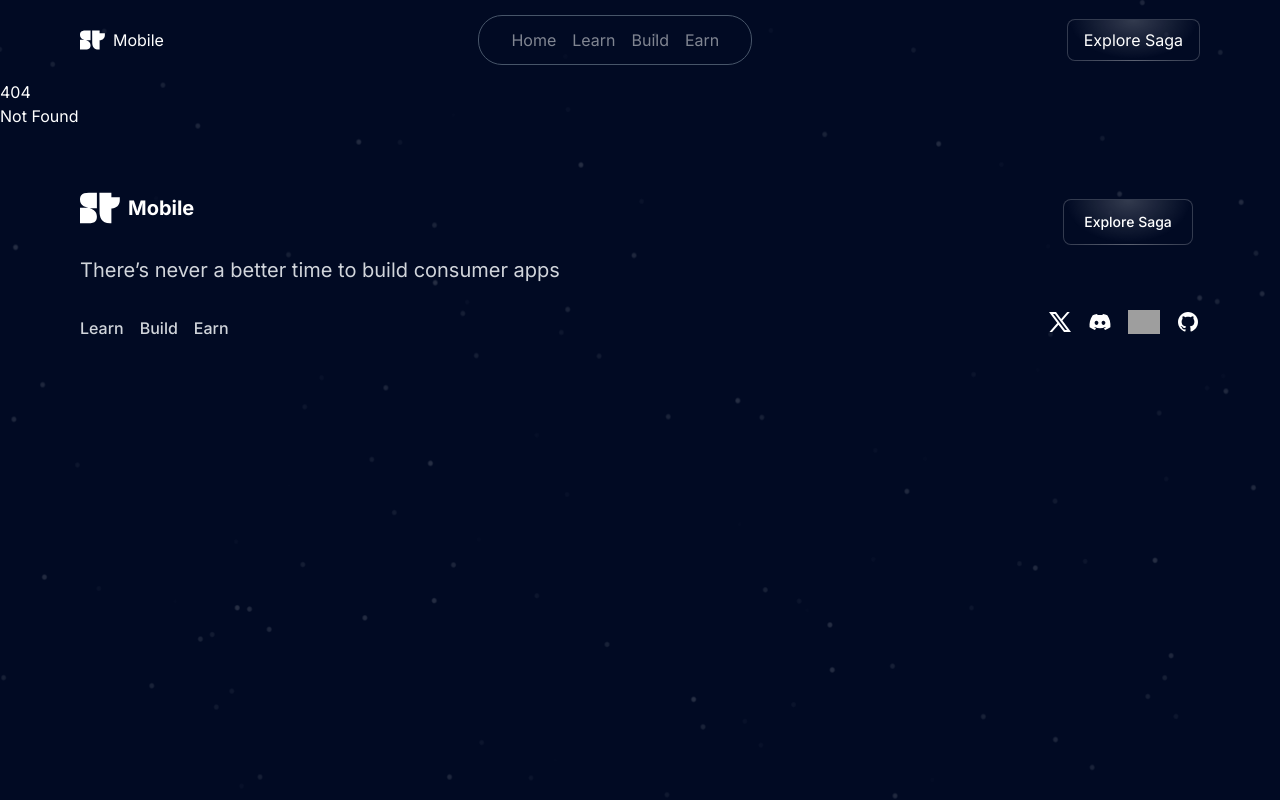
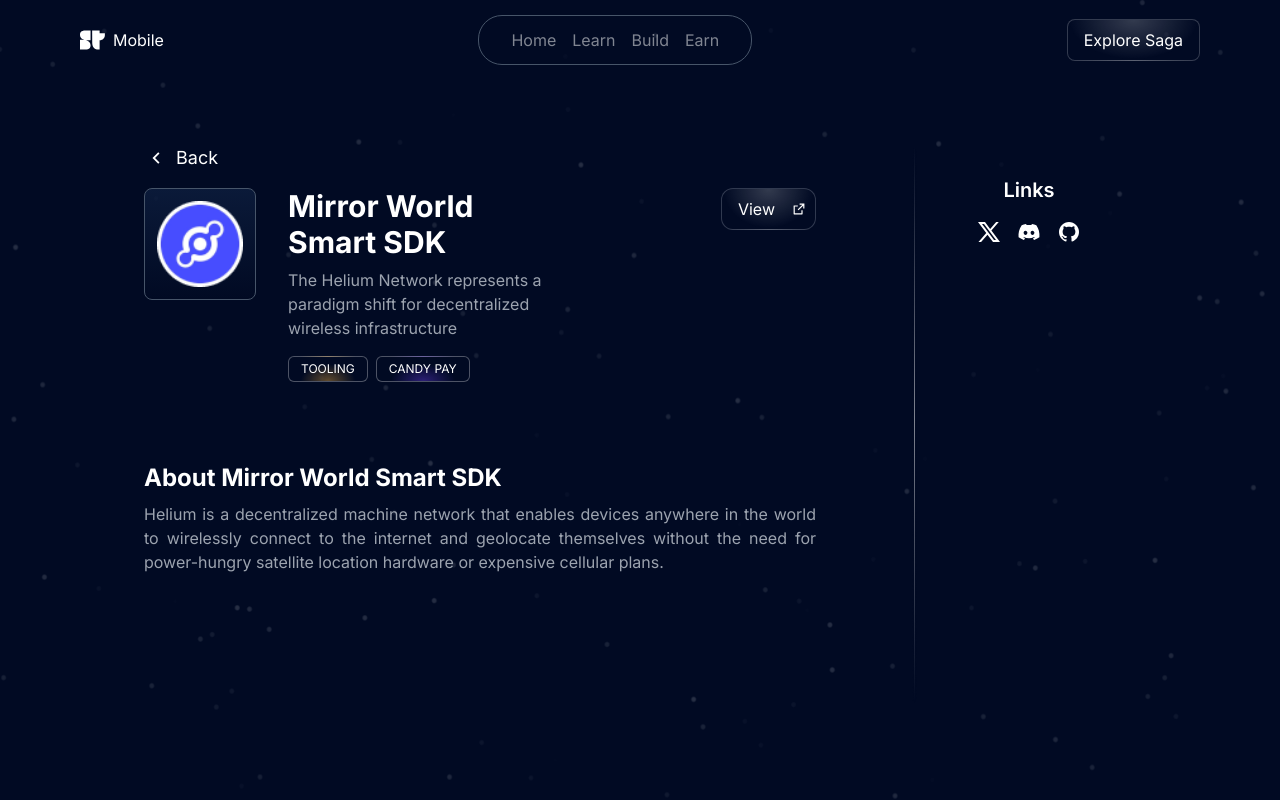
Before and after one commit to anamansari062/superteam-mobile, a SvelteKit app: page /projects/mirror-world-smart-sdk1 in a window 1280 px wide. Before the commit this address had no page. Shown: the top 800 px of the page. Built offline with nearby package versions, Linux system fonts and the light colour scheme; grey boxes are pictures that could not be loaded.

Commit message:
page:projects

```diff
--- a/package.json
+++ b/package.json
@@ -38,5 +38,8 @@
 		"vite": "^5.0.3",
 		"vitest": "^1.2.0"
 	},
-	"type": "module"
+	"type": "module",
+	"dependencies": {
+		"sveltekit-search-params": "^2.1.1"
+	}
 }
--- /dev/null
+++ b/src/routes/projects/+page.js
@@ -0,0 +1,7 @@
+import projects from '$lib/data';
+
+export function load(){
+	return{
+		items : projects
+	}
+}
--- a/src/routes/projects/+page.svelte
+++ b/src/routes/projects/+page.svelte
@@ -1,27 +1,29 @@
 <script>
 	import search from '$lib/images/search.svg';
 	import add from '$lib/images/add.svg';
-	import { goto } from '$app/navigation';
-	import data from './data.json';
+
+	// import { goto } from '$app/navigation';
 	import sample_logo from '$lib/images/sample_logo.png';
 
-	function handleClick() {
-		goto('/project');
-	}
+	export let data;
+
+	// function handleClick() {
+	// 	goto('/project');
+	// }
 
 	let searchTerm = '';
-	let filteredResources = data;
+	let filteredResources = data.items;
 
 	let selectedTag = '';
 
-	$: filteredResources = data.filter(resource =>
+	$: filteredResources = data.items.filter(resource =>
 		resource.name.toLowerCase().includes(searchTerm.toLowerCase()) &&
 		(selectedTag === '' || resource.tags.includes(selectedTag))
 	);
 
 	function getUniqueTags(data) {
 		let uniqueTags = [];
-		data.forEach(resource => {
+		data.items.forEach(resource => {
 			resource.tags.forEach(tag => {
 				if (!uniqueTags.includes(tag)) {
 					uniqueTags.push(tag);
@@ -30,7 +32,6 @@
 		});
 		return uniqueTags;
 	}
-
 </script>
 
 <section class="flex flex-col items-center pt-24 pb-24 w-full max-w-6xl mx-auto gap-16">
@@ -65,17 +66,21 @@
 		</div>
 	</div>
 	<div class="grid grid-cols-1 md:grid-cols-2 gap-8 px-4 sm:px-2 w-full">
-		{#each filteredResources as { name, description, tags}}
-			<div class="flex flex-col lg:flex-row gap-4 border border-gray-400/40 rounded-lg p-4 bg-[rgb(2,10,35)] cursor-pointer" aria-hidden="true" aria-label="View more about this project" on:click={handleClick}>
-				<div class="w-24 h-24 p-4 bg-gradient-to-b from-blue-200/10 to-transparent border border-gray-400/40 rounded-md flex justify-center items-center">
+		{#each filteredResources as choice}
+			<div
+				class="flex flex-col lg:flex-row gap-4 border border-gray-400/40 rounded-lg p-4 bg-[rgb(2,10,35)] cursor-pointer"
+				aria-hidden="true" aria-label="View more about this project">
+				<div
+					class="w-24 h-24 p-4 bg-gradient-to-b from-blue-200/10 to-transparent border border-gray-400/40 rounded-md flex justify-center items-center">
 					<img class="w-16 h-16" src={sample_logo} alt="Project Logo" />
 				</div>
 				<div class="flex flex-col gap-2">
-					<h2 class="text-lg md:text-xl text-white">{name}</h2>
-					<h3 class="text-sm text-gray-300">{description}</h3>
+					<a href={`/projects/${choice.slug}`} class="text-lg md:text-xl text-white">{choice.name}</a>
+					<h3 class="text-sm text-gray-300">{choice.description}</h3>
 					<div class="flex flex-row gap-2">
-						{#each tags as tag,i}
-							<div class="radial-gradient-bottom border border-white/30 rounded-md px-3 py-1" style={`--gradient-color:${i%2===1?"rgba(110,63,243,0.4)":'rgba(242,174,64,0.4)'}`}>
+						{#each choice.tags as tag, i}
+							<div class="radial-gradient-bottom border border-white/30 rounded-md px-3 py-1"
+									 style={`--gradient-color:${i % 2 === 1 ? "rgba(110,63,243,0.4)" : 'rgba(242,174,64,0.4)'}`}>
 								<h5 class="text-xs text-white">{tag}</h5>
 							</div>
 						{/each}
--- /dev/null
+++ b/src/routes/projects/[slug]/+page.js
@@ -0,0 +1,15 @@
+import projects from '$lib/data.js';
+import { error } from '@sveltejs/kit';
+export function load({params}) {
+	const project = projects.find((project) => project.slug === params.slug);
+	if (!project) {
+		error(404, 'Project not found')
+	}
+	return {
+		name:project.name,
+		post_name: project.post_name,
+		sub_title: project.sub_title,
+		post_description: project.post_description,
+		tags: project.tags,
+	}
+}
--- /dev/null
+++ b/src/routes/projects/[slug]/+page.svelte
@@ -0,0 +1,73 @@
+<script>
+	import line_vertical from '$lib/images/line_features.png';
+
+	import sample_logo_1 from '$lib/images/sample_logo_1.png';
+	import arrow_left from '$lib/images/arrow-left.svg';
+	import external_link from '$lib/images/external-link.svg';
+	// import { goto } from '$app/navigation';
+	import x_logo from '$lib/images/x_logo.svg';
+	import discord_logo from '$lib/images/discord_logo.svg';
+	import github_logo from '$lib/images/github_logo.svg';
+	// function handleClick() {
+	//
+	// 	goto('/projects');
+	// }
+	export let data;
+</script>
+
+<section class="text-white px-8 md:p-16 md:px-36 rounded-lg xl:pb-32 min-h-screen">
+	<div class="flex flex-row">
+		<div class="max-w-7xl mx-auto">
+			<a href={'/projects'} class="flex items-center mb-4 cursor-pointer">
+				<img src={arrow_left} alt="Back" class="w-6 h-6 mr-2" />
+				<h6 class="text-md md:text-lg font-normal">Back</h6>
+			</a>
+
+			<div class="flex flex-col lg:flex-row items-start gap-8">
+				<img
+					class="w-24 h-24 lg:w-28 lg:h-28 rounded-lg bg-gradient-to-b from-blue-400/10 to-transparent p-3 border border-slate-600"
+					src={sample_logo_1} alt="Project Logo" />
+
+				<div class="">
+					<h2 class="text-3xl font-bold mb-2">{data.name}</h2>
+					<p class="text-gray-400 mb-4">
+						{data.sub_title}
+					</p>
+
+					<div class="flex flex-wrap gap-2 md:mb-4">
+						<div class="flex flex-row gap-2">
+							{#each data.tags as tag, i}
+								<div class="radial-gradient-bottom border border-white/30 rounded-md px-3 py-1"
+										 style={`--gradient-color:${i % 2 === 1 ? "rgba(110,63,243,0.4)" : 'rgba(242,174,64,0.4)'}`}>
+									<h5 class="text-xs text-white">{tag}</h5>
+								</div>
+							{/each}
+						</div>
+					</div>
+				</div>
+				<button
+					class="xl:ml-36 lg:mr-24 flex items-center gap-2  rounded-xl px-4 py-2 radial-gradient-blue border border-blue-50/20 transition duration-300">
+					View
+					<img src={external_link} alt="View" class="w-4 h-4 xl:mx-2" />
+				</button>
+			</div>
+			<div class="mt-16">
+				<h2 class="text-2xl font-bold mb-2">About {data.name}</h2>
+				<p class="text-gray-400 md:pr-24 lg:text-justify">
+					{data.post_description}
+				</p>
+			</div>
+		</div>
+		<div class="flex flex-grow items-start flex-row">
+			<img src={line_vertical} alt="Line" class="hidden lg:block" />
+			<div class="mt-8 hidden lg:block ">
+				<h2 class="text-xl text-center font-semibold mb-2">Links</h2>
+				<div class="flex flex-row gap-4 mx-24 justify-center items-end mt-4 ">
+					<img src={x_logo} alt="X" class="h-6" />
+					<img src={discord_logo} alt="Discord" class="h-6" />
+					<img src={github_logo} alt="Github" class="h-6" />
+				</div>
+			</div>
+		</div>
+	</div>
+</section>
```
Also changed, not shown: src/lib/data.js (added), 1 other file (tests, documents, lock files or other folders).
